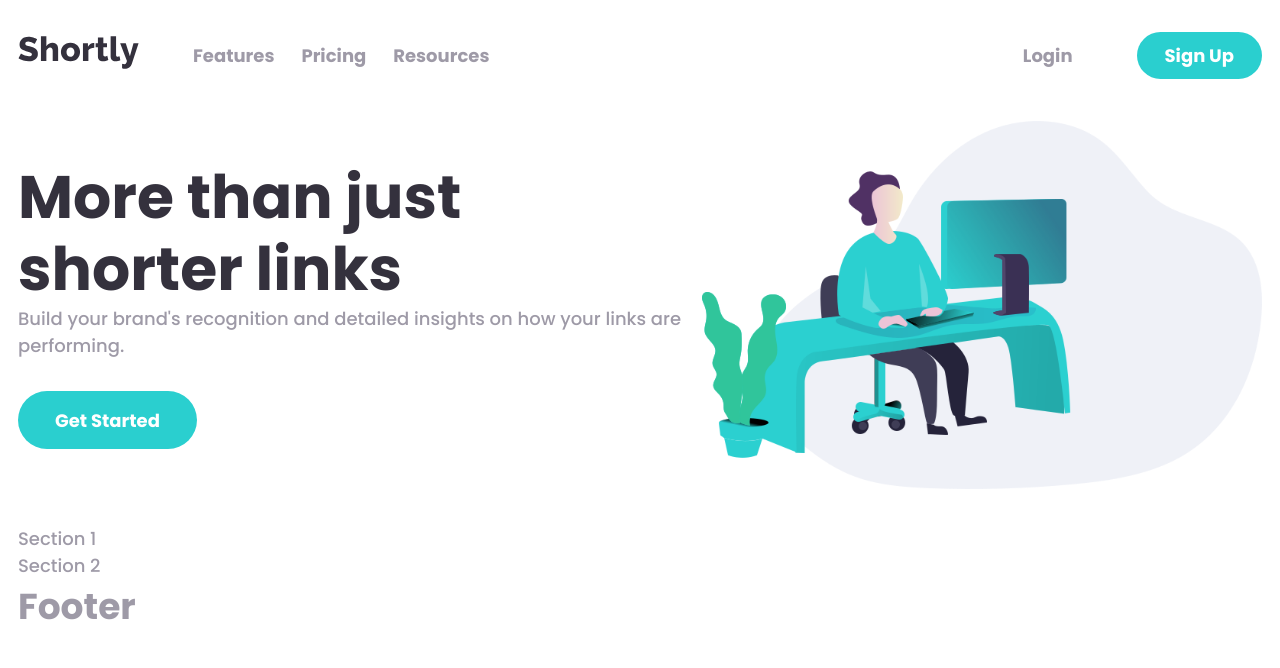
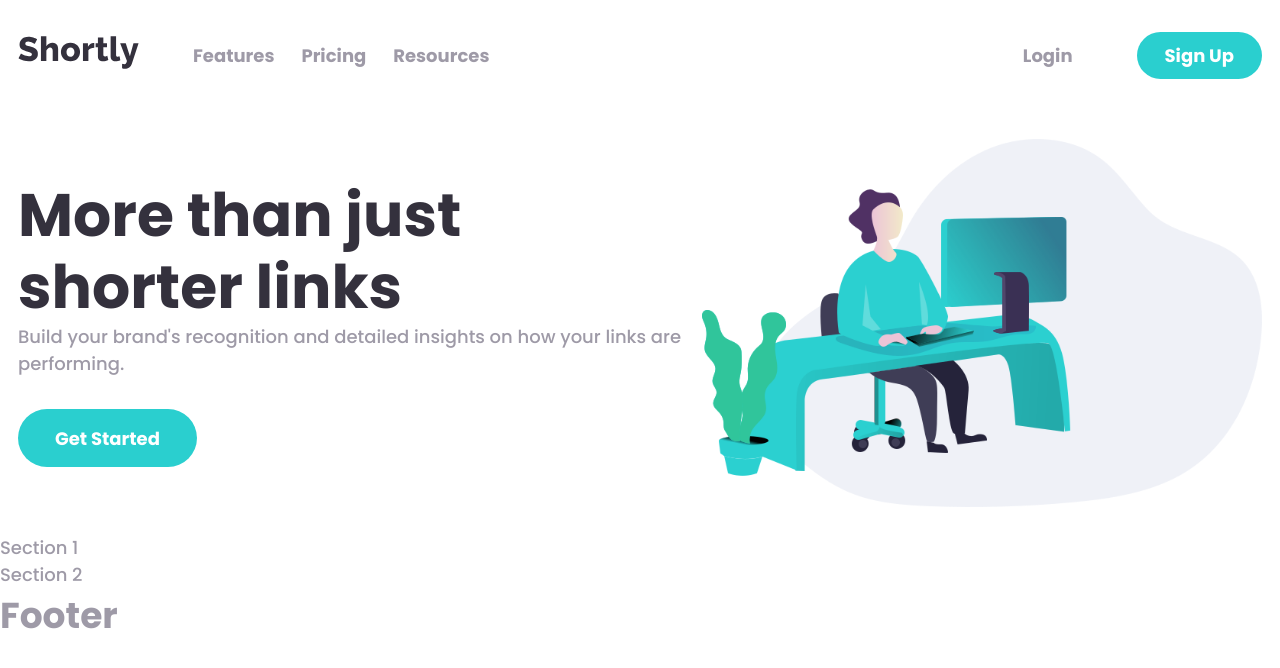
Before and after one commit to better5afe/URL-Shortening-API, a React (Create React App) app: page / in a window 1280 px wide. Shown: the top 668 px of the page. Built offline with nearby package versions, Linux system fonts and the light colour scheme.

Commit message:
added custom wrapper to main layout components

```diff
--- a/src/App.tsx
+++ b/src/App.tsx
@@ -5,12 +5,12 @@ import Footer from './components/Layout/Footer';
 
 const App = () => {
 	return (
-		<div className='wrapper'>
+		<>
 			<Nav />
 			<Header />
 			<Main />
 			<Footer />
-		</div>
+		</>
 	);
 };
 
--- a/src/components/Layout/Header.scss
+++ b/src/components/Layout/Header.scss
@@ -1,8 +1,10 @@
 @use '../../assets/colors.scss';
 
 .header {
+	&__wrapper {
 		margin: 2em 0;
 		text-align: center;
+	}
 
 	&__img {
 		width: 100%;
@@ -20,10 +22,13 @@
 
 @media (min-width: 992px) {
 	.header {
+		&__wrapper {
 			display: flex;
 			justify-content: space-between;
 			align-items: center;
+			margin: 4em 0;
 			text-align: left;
+		}
 
 		&__img {
 			width: 45%;
@@ -41,6 +46,10 @@
 
 @media (min-width: 1440px) {
 	.header {
+		&__img {
+			margin: 0;
+		}
+
 		&__text {
 			width: 40%;
 		}
--- a/src/components/Layout/Header.tsx
+++ b/src/components/Layout/Header.tsx
@@ -6,14 +6,16 @@ const heroBg = require('../../assets/icons/header-hero-bg.png');
 const Header = () => {
 	return (
 		<header className='header'>
-			<img src={heroBg} alt='' className='header__img' />
-			<div className='header__text'>
-				<h1 className="header__title">More than just shorter links</h1>
-				<p className='header__info'>
-					Build your brand's recognition and detailed insights on how your links
-					are performing.
-				</p>
-				<Button text='Get Started' className='action-btn' />
+			<div className='wrapper header__wrapper'>
+				<img src={heroBg} alt='' className='header__img' />
+				<div className='header__text'>
+					<h1 className='header__title'>More than just shorter links</h1>
+					<p className='header__info'>
+						Build your brand's recognition and detailed insights on how your
+						links are performing.
+					</p>
+					<Button text='Get Started' className='action-btn' />
+				</div>
 			</div>
 		</header>
 	);
--- a/src/components/Layout/Main.tsx
+++ b/src/components/Layout/Main.tsx
@@ -1,3 +1,5 @@
+import './Main.scss'
+
 const Main = () => {
 	return (
 		<main>
--- a/src/components/Layout/Nav.scss
+++ b/src/components/Layout/Nav.scss
@@ -1,12 +1,14 @@
 @use '../../assets/colors.scss';
 
 .nav {
+	&__wrapper {
 		position: relative;
 		display: flex;
 		justify-content: space-between;
 		align-items: start;
 		color: colors.$white;
 		font-weight: bold;
+	}
 
 	&__btn {
 		background: transparent;
@@ -53,8 +55,10 @@
 
 @media (min-width: 992px) {
 	.nav {
+		&__wrapper {
 			justify-content: flex-start;
 			align-items: center;
+		}
 
 		&__logo {
 			margin-right: 3em;
--- a/src/components/Layout/Nav.tsx
+++ b/src/components/Layout/Nav.tsx
@@ -18,6 +18,7 @@ const Nav = () => {
 
 	return (
 		<nav className='nav'>
+			<div className='wrapper nav__wrapper'>
 				<a href='#' className='nav__logo'>
 					<svg xmlns='http://www.w3.org/2000/svg' width='121' height='33'>
 						<path
@@ -41,8 +42,7 @@ const Nav = () => {
 				>
 					<NavListMobile onClick={() => setIsNavOpen(false)} />
 				</CSSTransition>
-
-
+			</div>
 		</nav>
 	);
 };
--- a/src/components/subcomponents/nav-subcomponents/NavListMobile.scss
+++ b/src/components/subcomponents/nav-subcomponents/NavListMobile.scss
@@ -4,9 +4,9 @@
 	&__container {
 		&--mobile {
 			position: absolute;
-			right: 0;
-			bottom: -360px;
-			left: 0;
+			right: 0.8em;
+			bottom: -300px;
+			left: 0.8em;
 			padding: 1.5em;
 			background: colors.$dark-violet;
 			border-radius: 10px;
@@ -34,6 +34,16 @@
 	}
 }
 
+@media (min-width: 768px) {
+	.nav {
+		&__container {
+			&--mobile {
+				bottom: -320px;
+			}
+		}
+	}
+}
+
 @media (min-width: 992px) {
 	.nav {
 		&__container {
```
Also changed, not shown: src/components/Layout/Main.scss (added). Lines whose indentation alone changed are shown as unchanged.
